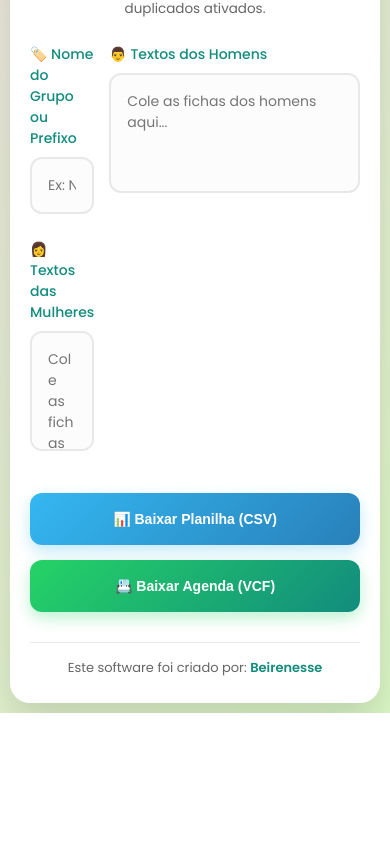
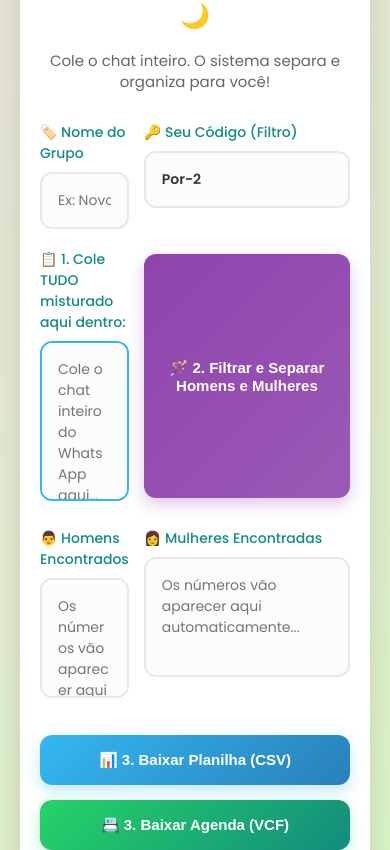
Before and after one commit to Jin-Mahbubah/projeto-linguas, a website: page public/index.html in a window 390 px wide. Shown: the part 154-1004 px from the top of the page. Before the commit the page ends 867 px from the top, so only its background shows below. Drawn offline with Linux system fonts and the light colour scheme.

Commit message:
Update index.html
extrator

```diff
--- a/public/index.html
+++ b/public/index.html
@@ -51,7 +51,6 @@
             box-shadow: 0 20px 40px rgba(0,0,0,0.15);
             animation: slideUp 0.6s ease-out;
             position: relative;
-            transition: background-color 0.4s ease;
         }
 
         @keyframes slideUp {
@@ -59,196 +58,65 @@
             to { opacity: 1; transform: translateY(0); }
         }
 
-        .header-top {
-            display: flex;
-            justify-content: center;
-            align-items: center;
-            position: relative;
-            margin-bottom: 5px;
-        }
+        .header-top { display: flex; justify-content: center; align-items: center; position: relative; margin-bottom: 5px; }
+        h2 { color: var(--primary-dark); margin: 0; font-size: 32px; font-weight: 600; text-align: center; }
 
-        h2 {
-            color: var(--primary-dark);
-            margin: 0;
-            font-size: 32px;
-            font-weight: 600;
-            letter-spacing: -0.5px;
-            text-align: center;
-        }
-
-        #theme-toggle {
-            position: absolute;
-            right: 0;
-            background: none;
-            border: none;
-            font-size: 24px;
-            cursor: pointer;
-            box-shadow: none;
-            width: auto;
-            padding: 5px;
-            margin: 0;
-            transition: transform 0.2s;
-        }
-
+        #theme-toggle { position: absolute; right: 0; background: none; border: none; font-size: 24px; cursor: pointer; padding: 5px; margin: 0; transition: transform 0.2s; }
         #theme-toggle:hover { transform: scale(1.1); }
 
-        p.subtitle {
-            text-align: center;
-            color: var(--text-muted);
-            margin-bottom: 30px;
-            font-size: 15px;
-            line-height: 1.4;
-        }
+        p.subtitle { text-align: center; color: var(--text-muted); margin-bottom: 30px; font-size: 15px; line-height: 1.4; }
 
-        .grid-layout {
-            display: grid;
-            grid-template-columns: 1fr 1fr;
-            gap: 20px;
-        }
+        .grid-layout { display: grid; grid-template-columns: 1fr 1fr; gap: 20px; }
+        .form-group { margin-bottom: 5px; }
+        .full-width { grid-column: span 2; }
 
-        .form-group { margin-bottom: 10px; }
-        .form-group.full-width { grid-column: span 2; }
-
-        label {
-            display: block;
-            color: var(--primary-dark);
-            font-weight: 500;
-            margin-bottom: 8px;
-            font-size: 14px;
-        }
-
-        input[type="text"], textarea {
-            width: 100%;
-            padding: 16px;
-            border: 2px solid var(--input-border);
-            border-radius: 12px;
-            box-sizing: border-box;
-            font-family: 'Poppins', sans-serif;
-            font-size: 14px;
-            transition: all 0.3s ease;
-            background-color: var(--input-bg);
-            color: var(--text-main);
-        }
-
-        input[type="text"]:focus, textarea:focus {
-            border-color: var(--primary);
-            outline: none;
-            box-shadow: 0 0 0 4px rgba(37, 211, 102, 0.1);
-        }
-
-        textarea { height: 160px; resize: none; }
-
-        .button-group {
-            grid-column: span 2;
-            display: grid;
-            grid-template-columns: 1fr 1fr;
-            gap: 15px;
-            margin-top: 10px;
-        }
-
-        button.btn-action {
-            padding: 16px 20px;
-            color: white;
-            border: none;
-            cursor: pointer;
-            font-size: 15px;
-            font-weight: 600;
-            border-radius: 12px;
-            width: 100%;
-            transition: transform 0.2s, box-shadow 0.2s;
-            display: flex;
-            justify-content: center;
-            align-items: center;
-            gap: 8px;
-        }
-
-        .btn-csv {
-            background: linear-gradient(135deg, #34b7f1, #2980b9);
-            box-shadow: 0 6px 15px rgba(52, 183, 241, 0.3);
-        }
-
-        .btn-vcf {
-            background: linear-gradient(135deg, var(--primary), var(--primary-dark));
-            box-shadow: 0 6px 15px rgba(37, 211, 102, 0.3);
-        }
-
-        button.btn-action:hover { transform: translateY(-3px); }
-        button.btn-action:active { transform: translateY(0); }
-
-        .credit-footer {
-            text-align: center;
-            margin-top: 30px;
-            font-size: 13px;
-            color: var(--text-muted);
-            border-top: 1px solid var(--input-border);
-            padding-top: 15px;
-        }
-
-        .credit-footer strong {
-            color: var(--primary-dark);
+        .filtro-destaque input {
+            border-color: #34b7f1;
+            background-color: rgba(52, 183, 241, 0.05);
             font-weight: 600;
         }
 
-        #toast {
-            visibility: hidden;
-            min-width: 280px;
-            max-width: 90%;
-            background-color: #333;
-            color: #fff;
-            text-align: center;
-            border-radius: 10px;
-            padding: 16px 20px;
-            position: fixed;
-            z-index: 1000;
-            bottom: 30px;
-            left: 50%;
-            transform: translateX(-50%) translateY(20px);
-            font-size: 14px;
-            font-weight: 500;
-            opacity: 0;
-            transition: opacity 0.3s, transform 0.3s;
-            box-shadow: 0 10px 30px rgba(0,0,0,0.2);
-            box-sizing: border-box;
+        label { display: block; color: var(--primary-dark); font-weight: 500; margin-bottom: 8px; font-size: 14px; }
+
+        input[type="text"], textarea {
+            width: 100%; padding: 16px; border: 2px solid var(--input-border); border-radius: 12px;
+            box-sizing: border-box; font-family: 'Poppins', sans-serif; font-size: 14px;
+            background-color: var(--input-bg); color: var(--text-main); transition: all 0.3s ease;
         }
 
+        input[type="text"]:focus, textarea:focus { border-color: var(--primary); outline: none; box-shadow: 0 0 0 4px rgba(37, 211, 102, 0.1); }
+
+        textarea { height: 140px; resize: none; }
+        #texto_geral { height: 160px; border-color: #34b7f1; } /* Caixa principal destacada */
+
+        .button-group { grid-column: span 2; display: grid; grid-template-columns: 1fr 1fr; gap: 15px; margin-top: 10px; }
+
+        button.btn-action {
+            padding: 16px 20px; color: white; border: none; cursor: pointer; font-size: 15px;
+            font-weight: 600; border-radius: 12px; width: 100%; transition: transform 0.2s;
+            display: flex; justify-content: center; align-items: center; gap: 8px;
+        }
+        .btn-magic { background: linear-gradient(135deg, #8e44ad, #9b59b6); box-shadow: 0 6px 15px rgba(142, 68, 173, 0.3); grid-column: span 2; margin-top: 5px; margin-bottom: 15px;}
+        .btn-csv { background: linear-gradient(135deg, #34b7f1, #2980b9); box-shadow: 0 6px 15px rgba(52, 183, 241, 0.3); }
+        .btn-vcf { background: linear-gradient(135deg, var(--primary), var(--primary-dark)); box-shadow: 0 6px 15px rgba(37, 211, 102, 0.3); }
+        button.btn-action:hover { transform: translateY(-3px); }
+
+        .credit-footer { text-align: center; margin-top: 30px; font-size: 13px; color: var(--text-muted); border-top: 1px solid var(--input-border); padding-top: 15px; }
+        .credit-footer strong { color: var(--primary-dark); font-weight: 600; }
+
+        #toast { visibility: hidden; min-width: 280px; max-width: 90%; background-color: #333; color: #fff; text-align: center; border-radius: 10px; padding: 16px 20px; position: fixed; z-index: 1000; bottom: 30px; left: 50%; transform: translateX(-50%) translateY(20px); font-size: 14px; opacity: 0; transition: opacity 0.3s, transform 0.3s; }
         #toast.show { visibility: visible; opacity: 1; transform: translateX(-50%) translateY(0); }
         #toast.success { background-color: var(--primary-dark); }
         #toast.error { background-color: #e74c3c; }
 
-        /* ========================================================= */
-        /* RESPONSIVIDADE: CELULARES E TABLETS                       */
-        /* ========================================================= */
         @media (max-width: 768px) {
-            body { padding: 10px; }
-            .container {
-                padding: 25px 20px;
-                border-radius: 20px;
-            }
-            .grid-layout, .button-group {
-                grid-template-columns: 1fr;
-                gap: 15px;
-            }
-            .form-group.full-width { grid-column: span 1; }
-
-            .header-top {
-                flex-direction: column;
-                margin-bottom: 15px;
-            }
-            h2 { font-size: 26px; }
-            p.subtitle { font-size: 13.5px; margin-bottom: 25px; }
-
-            #theme-toggle {
-                position: relative;
-                margin-top: 10px;
-                font-size: 22px;
-            }
-
-            textarea { height: 120px; } /* Altura menor no celular para caber na tela */
-
-            button.btn-action {
-                padding: 18px 15px; /* Botões mais altos para facilitar o clique com o dedo */
-                font-size: 14px;
-            }
+            .container { padding: 25px 20px; }
+            .grid-layout, .button-group { grid-template-columns: 1fr; gap: 15px; }
+            .full-width { grid-column: span 1; }
+            .btn-magic { grid-column: span 1; }
+            .header-top { flex-direction: column; }
+            #theme-toggle { position: relative; margin-top: 10px; }
+            textarea { height: 120px; }
         }
     </style>
 </head>
@@ -259,32 +127,44 @@
             <h2>Extrator de Contatos</h2>
             <button id="theme-toggle" onclick="toggleTheme()" title="Mudar tema">🌙</button>
         </div>
-        <p class="subtitle">Limpeza automática e bloqueio de números duplicados ativados.</p>
+        <p class="subtitle">Cole o chat inteiro. O sistema separa e organiza para você!</p>
 
         <div class="grid-layout">
-            <div class="form-group full-width">
-                <label for="nome_grupo">🏷️ Nome do Grupo ou Prefixo</label>
+            <div class="form-group">
+                <label for="nome_grupo">🏷️ Nome do Grupo</label>
                 <input type="text" id="nome_grupo" placeholder="Ex: Novos Muçulmanos">
             </div>
 
+            <div class="form-group filtro-destaque">
+                <label for="codigo_dae">🔑 Seu Código (Filtro)</label>
+                <input type="text" id="codigo_dae" value="Por-2">
+            </div>
+
+            <div class="form-group full-width">
+                <label for="texto_geral">📋 1. Cole TUDO misturado aqui dentro:</label>
+                <textarea id="texto_geral" placeholder="Cole o chat inteiro do WhatsApp aqui..."></textarea>
+            </div>
+
+            <button class="btn-action btn-magic" onclick="separarContatos()">🪄 2. Filtrar e Separar Homens e Mulheres</button>
+
             <div class="form-group">
-                <label for="numeros_masc">👨 Textos dos Homens</label>
-                <textarea id="numeros_masc" placeholder="Cole as fichas dos homens aqui..."></textarea>
+                <label for="res_masc">👨 Homens Encontrados</label>
+                <textarea id="res_masc" placeholder="Os números vão aparecer aqui automaticamente..."></textarea>
             </div>
 
             <div class="form-group">
-                <label for="numeros_fem">👩 Textos das Mulheres</label>
-                <textarea id="numeros_fem" placeholder="Cole as fichas das mulheres aqui..."></textarea>
+                <label for="res_fem">👩 Mulheres Encontradas</label>
+                <textarea id="res_fem" placeholder="Os números vão aparecer aqui automaticamente..."></textarea>
             </div>
 
             <div class="button-group">
-                <button class="btn-action btn-csv" onclick="processarContatos('csv')">📊 Baixar Planilha (CSV)</button>
-                <button class="btn-action btn-vcf" onclick="processarContatos('vcf')">📇 Baixar Agenda (VCF)</button>
+                <button class="btn-action btn-csv" onclick="processarExportacao('csv')">📊 3. Baixar Planilha (CSV)</button>
+                <button class="btn-action btn-vcf" onclick="processarExportacao('vcf')">📇 3. Baixar Agenda (VCF)</button>
             </div>
         </div>
 
         <div class="credit-footer">
-            Este software foi criado por: <strong>Beirenesse</strong>
+            Este software foi criado por: <strong>Beirensse</strong>
         </div>
     </div>
 
@@ -292,9 +172,16 @@
 
     <script>
         document.addEventListener("DOMContentLoaded", () => {
-            const inputNome = document.getElementById('nome_grupo');
-            inputNome.value = localStorage.getItem('memoria_nome_grupo') || '';
-            inputNome.addEventListener('input', (e) => localStorage.setItem('memoria_nome_grupo', e.target.value));
+            const inputNomeGrupo = document.getElementById('nome_grupo');
+            const inputCodigo = document.getElementById('codigo_dae');
+
+            inputNomeGrupo.value = localStorage.getItem('memoria_nome_grupo') || '';
+            if (localStorage.getItem('memoria_codigo')) {
+                inputCodigo.value = localStorage.getItem('memoria_codigo');
+            }
+
+            inputNomeGrupo.addEventListener('input', (e) => localStorage.setItem('memoria_nome_grupo', e.target.value));
+            inputCodigo.addEventListener('input', (e) => localStorage.setItem('memoria_codigo', e.target.value));
 
             if(localStorage.getItem('tema_escuro') === 'sim') toggleTheme();
         });
@@ -320,37 +207,73 @@
             setTimeout(() => { toast.className = toast.className.replace(`show ${tipo}`, ""); }, 4000);
         }
 
-        function extrairTelefonesDeTexto(texto) {
-            const regex = /\+?[\d][\d\s\-\(\)]{7,20}\d/g;
-            const encontrados = texto.match(regex) || [];
+        // FUNÇÃO DO BOTÃO MÁGICO (Separa e preenche as caixas de baixo)
+        function separarContatos() {
+            const codigoDae = document.getElementById('codigo_dae').value.trim().toLowerCase();
+            const texto = document.getElementById('texto_geral').value;
 
-            const numerosLimpos = encontrados.map(n => {
-                let sinal = n.startsWith('+') ? '+' : '';
-                let apenasNumeros = n.replace(/\D/g, '');
-                return sinal + apenasNumeros;
+            if (!texto.trim()) {
+                mostrarNotificacao('⚠️ Cole as mensagens no quadro misturado primeiro!', 'error');
+                return;
+            }
+
+            let telefonesMasc = [];
+            let telefonesFem = [];
+
+            const blocosDeFichas = texto.split(/(?=✅|\*الله)/);
+
+            blocosDeFichas.forEach(bloco => {
+                const blocoMinusculo = bloco.toLowerCase();
+
+                if (codigoDae && !blocoMinusculo.includes(codigoDae)) return;
+
+                const regexPhone = /\+?[\d][\d\s\-\(\)]{7,20}\d/;
+                const match = bloco.match(regexPhone);
+
+                if (match) {
+                    let numero = match[0].replace(/\D/g, '');
+                    if (match[0].startsWith('+')) numero = '+' + numero;
+
+                    if (numero.length >= 8) {
+                        if (blocoMinusculo.includes('masculino')) {
+                            telefonesMasc.push(numero);
+                        } else if (blocoMinusculo.includes('femenino') || blocoMinusculo.includes('feminino') || blocoMinusculo.includes('fem')) {
+                            telefonesFem.push(numero);
+                        }
+                    }
+                }
             });
 
-            const filtrados = numerosLimpos.filter(n => n.length >= 8);
-            return [...new Set(filtrados)];
+            // Remove duplicados e exibe nas caixas na tela
+            telefonesMasc = [...new Set(telefonesMasc)];
+            telefonesFem = [...new Set(telefonesFem)];
+
+            document.getElementById('res_masc').value = telefonesMasc.join('\n');
+            document.getElementById('res_fem').value = telefonesFem.join('\n');
+
+            mostrarNotificacao(`✅ Organizado: ${telefonesMasc.length} Homens e ${telefonesFem.length} Mulheres encontrados!`, 'success');
         }
 
-        function processarContatos(tipoExportacao) {
+        // Função que lê as caixas separadas para gerar o arquivo
+        function pegarNumeros(id) {
+            return document.getElementById(id).value.split('\n').map(n => n.trim()).filter(n => n.length >= 8);
+        }
+
+        function processarExportacao(tipoExportacao) {
             let nomeGrupo = document.getElementById('nome_grupo').value.trim() || "Contato";
-            const textoMasc = document.getElementById('numeros_masc').value;
-            const textoFem = document.getElementById('numeros_fem').value;
 
-            const telMasc = extrairTelefonesDeTexto(textoMasc);
-            const telFem = extrairTelefonesDeTexto(textoFem);
+            const telMasc = pegarNumeros('res_masc');
+            const telFem = pegarNumeros('res_fem');
 
             if (telMasc.length === 0 && telFem.length === 0) {
-                mostrarNotificacao('⚠️ Nenhum número válido encontrado.', 'error');
+                mostrarNotificacao('⚠️ Não há contatos. Clique em "Filtrar e Separar" primeiro.', 'error');
                 return;
             }
 
             if (tipoExportacao === 'csv') gerarCSV(telMasc, telFem, nomeGrupo);
             else gerarVCF(telMasc, telFem, nomeGrupo);
 
-            mostrarNotificacao(`✅ Sucesso! ${telMasc.length} homens e ${telFem.length} mulheres processados sem duplicatas.`, 'success');
+            mostrarNotificacao(`✅ Download Concluído!`, 'success');
         }
 
         function gerarCSV(telMasc, telFem, nomeGrupo) {
```
